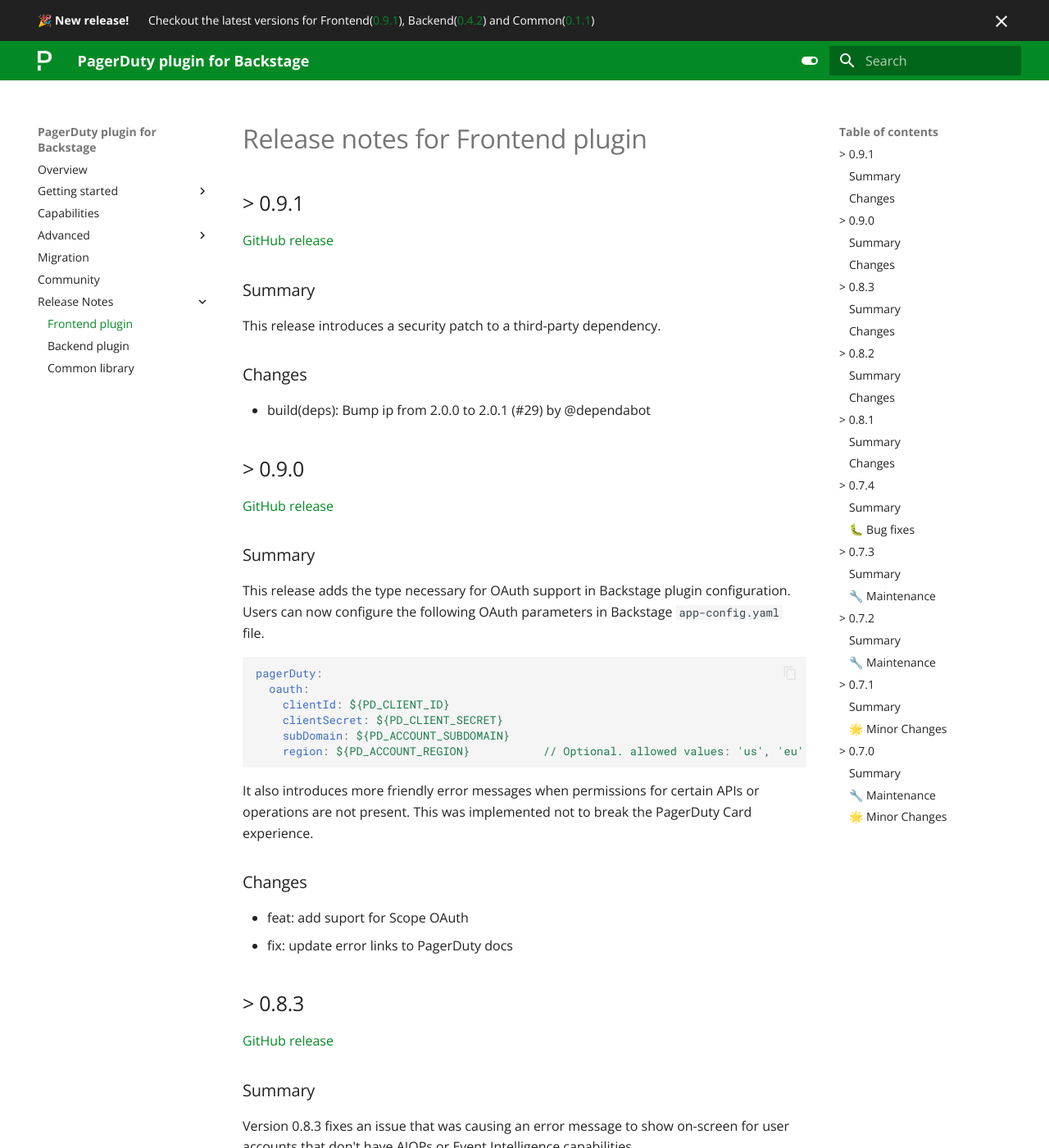
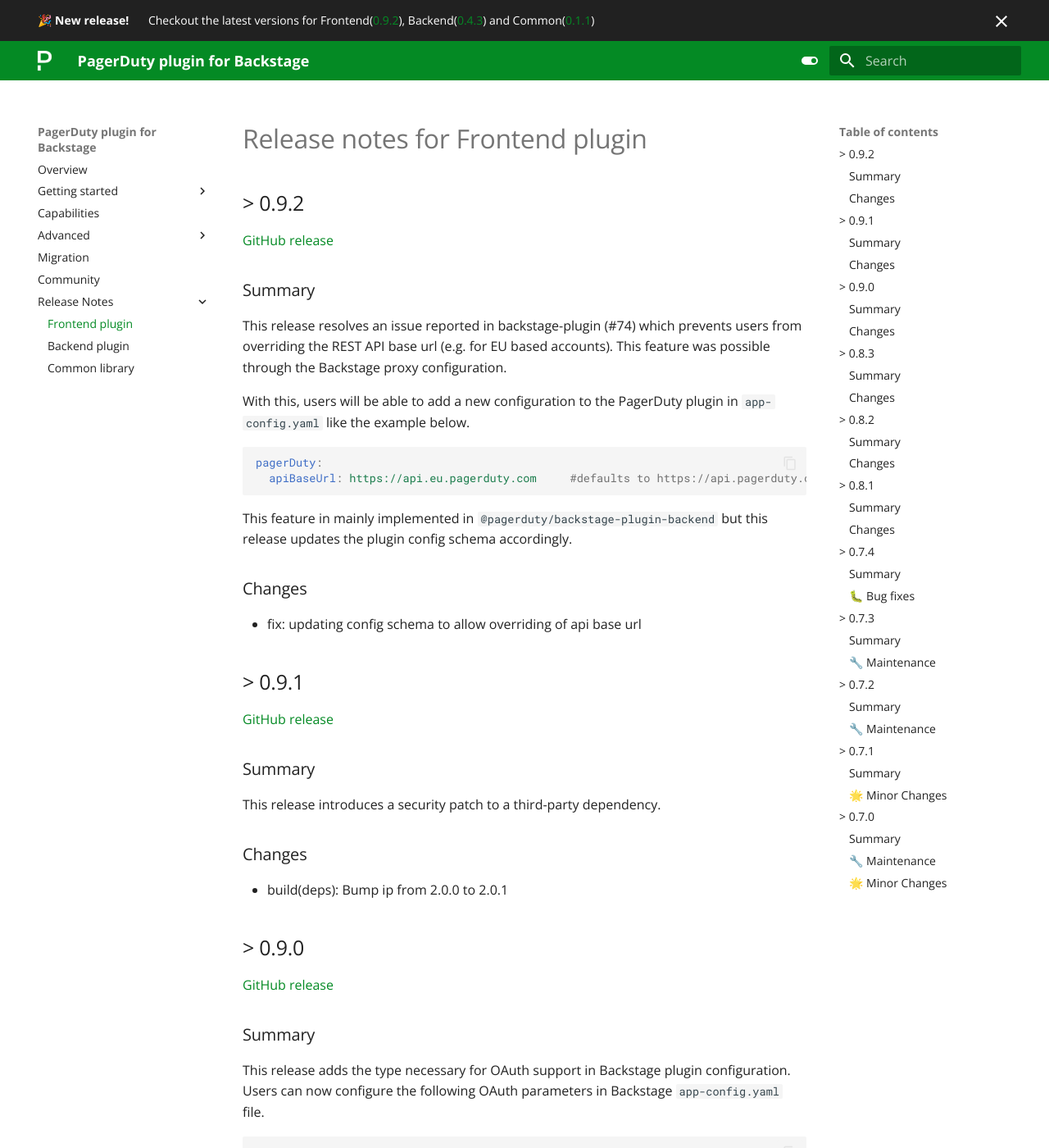
Before and after one commit to PagerDuty/backstage-plugin-docs, an MkDocs documentation site: the page built from docs/release-notes/frontend.md, in a window 1280 px wide and 1400 px high. Shown: the whole window at 82% size. Built offline with MkDocs 1.6.1 and Material for MkDocs 9.7.7, drawn with Linux system fonts in a browser that asks for light colours.

Commit message:
docs: add support for REST API url override
Signed-off-by: Tiago Barbosa <tbarbos@hotmail.com>

````diff
--- a/docs/release-notes/frontend.md
+++ b/docs/release-notes/frontend.md
@@ -1,4 +1,25 @@
 # Release notes for Frontend plugin
+
+## > 0.9.2
+
+[GitHub release](https://github.com/PagerDuty/backstage-plugin/releases/tag/0.9.2)
+
+### Summary
+
+This release resolves an issue reported in backstage-plugin (#74) which prevents users from overriding the REST API base url (e.g. for EU based accounts). This feature was possible through the Backstage proxy configuration.
+
+With this, users will be able to add a new configuration to the PagerDuty plugin in `app-config.yaml` like the example below.
+
+```yaml
+pagerDuty:
+  apiBaseUrl: https://api.eu.pagerduty.com     #defaults to https://api.pagerduty.com
+```
+
+This feature in mainly implemented in `@pagerduty/backstage-plugin-backend` but this release updates the plugin config schema accordingly.
+
+### Changes
+
+- fix: updating config schema to allow overriding of api base url
 
 ## > 0.9.1
 
@@ -10,7 +31,7 @@
 
 ### Changes
 
-- build(deps): Bump ip from 2.0.0 to 2.0.1 (#29) by @dependabot
+- build(deps): Bump ip from 2.0.0 to 2.0.1
 
 ## > 0.9.0
 
--- a/mkdocs.yml
+++ b/mkdocs.yml
@@ -71,6 +71,7 @@
     - Configuring Backstage: getting-started/backstage.md
   - Capabilities: capabilities.md
   - Advanced:
+    - Configure REST API url: advanced/configure-api-url.md
     - Configure Events url: advanced/configure-events-url.md
     - Enable read-only mode: advanced/enable-read-only-mode.md
     - Create an homepage component: advanced/homepage-component.md
--- a/overrides/main.html
+++ b/overrides/main.html
@@ -3,7 +3,7 @@
 {% block announce %}
 <div>
     <p>
-        <strong>🎉 New release!</strong> <span style="margin-left: 20px;"> Checkout the latest versions for Frontend(<a href="/release-notes/frontend/#091">0.9.1</a>), Backend(<a href="/release-notes/backend/#042">0.4.2</a>) and Common(<a href="/release-notes/common/#011">0.1.1</a>) </span>
+        <strong>🎉 New release!</strong> <span style="margin-left: 20px;"> Checkout the latest versions for Frontend(<a href="/release-notes/frontend/#092">0.9.2</a>), Backend(<a href="/release-notes/backend/#043">0.4.3</a>) and Common(<a href="/release-notes/common/#011">0.1.1</a>) </span>
     </p>
 </div>
 {% endblock %}
````
Also changed, not shown: docs/advanced/configure-api-url.md (added, +14 -0 lines), docs/release-notes/backend.md (+20 -1 lines).
